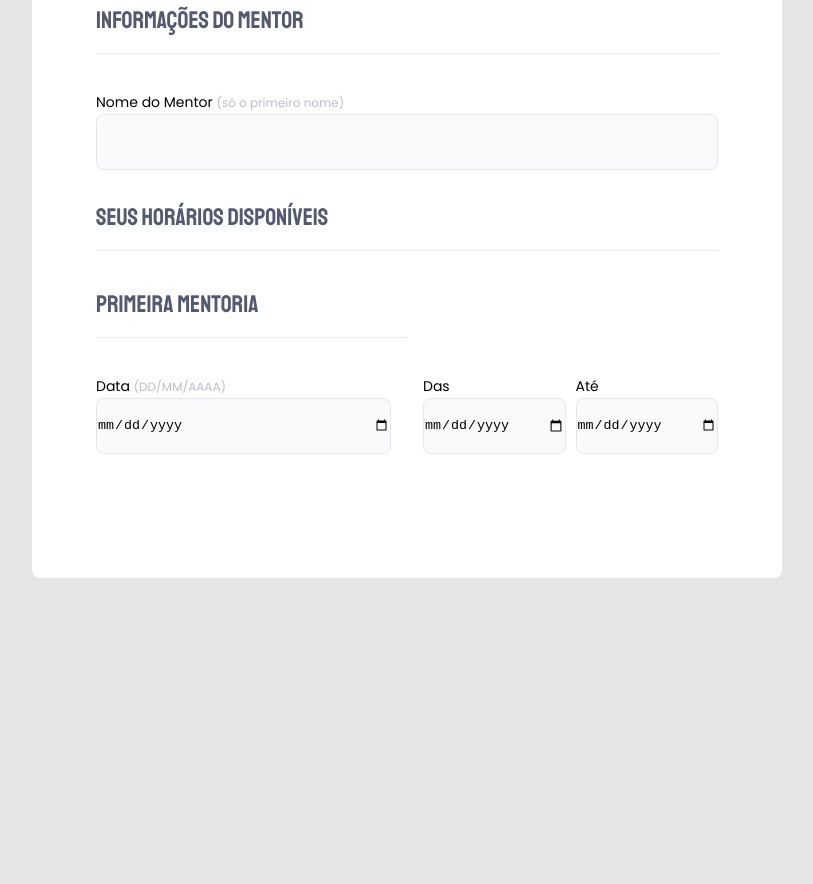
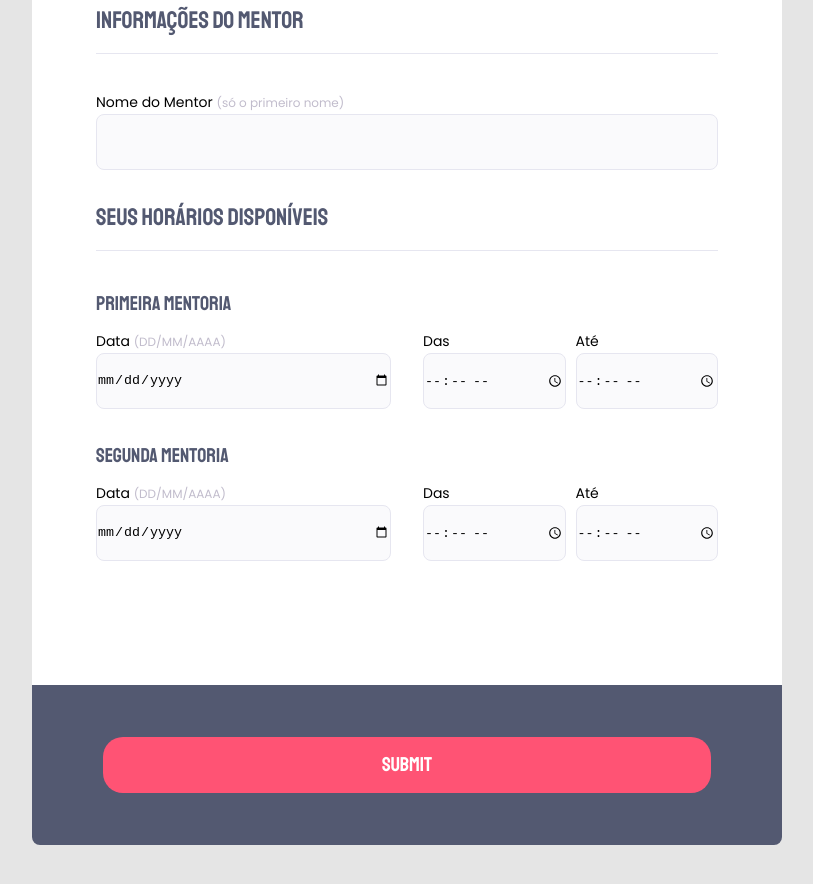
Before and after one commit to LucasFCdev/Desafio-Form, a plain HTML site: page Index.html in a window 1280 px wide. Shown: the part 754-1638 px from the top of the page, without its empty margins (233-1046 px from the left). Before the commit the page ends 1332 px from the top, so only its background shows below. Drawn offline with Linux system fonts and the light colour scheme.

Commit message:
Projeto Finalizado

```diff
--- a/Index.html
+++ b/Index.html
@@ -36,7 +36,7 @@
           </div>
           <div class="input-wrapper">
             <label for="password">Senha <span>(minimo 6 caracteres)</span></label>
-            <input type="password" id="password">
+            <input type="password" id="password" minlength="8">
           </div>
       </fieldset>
       <fieldset>
@@ -57,16 +57,37 @@
           <div class="time">
             <div class="input-wrapper">
               <label for="time-start1">Das</label>
-              <input type="date" id="time-start1">
+              <input type="time" id="time-start1">
             </div>
             <div class="input-wrapper">
-              <label for="time-start2">Até</label>
-              <input type="date" id="time-start2">
+              <label for="time-end">Até</label>
+              <input type="time" id="time-end">
+            </div>
+          </div>
+        </fieldset>
+
+        <fieldset class="sub-field">
+          <legend class="sub-legend">Segunda Mentoria</legend>
+          <div class="input-wrapper">
+            <label for="date-1">Data <span>(DD/MM/AAAA)</span></label>
+            <input type="date" id="date-1">
+          </div>
+          <div class="time">
+            <div class="input-wrapper">
+              <label for="time-start1">Das</label>
+              <input type="time" id="time-start1">
+            </div>
+            <div class="input-wrapper">
+              <label for="time-end">Até</label>
+              <input type="time" id="time-end">
             </div>
           </div>
         </fieldset>
       </fieldset>
     </form>
+    <footer>
+      <input type="submit" name="Enviar" form="form">
+    </footer>
   </div>
 </body>
 </html>
--- a/style.css
+++ b/style.css
@@ -61,7 +61,7 @@ form{
 
   margin-top: 58px;
 
-  border-radius: 8px;
+  border-radius: 8px 8px 0 0;
 
   padding: 64px;
 }
@@ -143,3 +143,45 @@ fieldset legend{
 .time > :nth-child(n){
   width: 50%;
 }
+
+.sub-field legend{
+  font-family: 'Staatliches', cursive;
+  font-weight: 400;
+  font-size: 20px;
+  line-height: 34px;
+
+  border: none;
+  padding-bottom: 0;
+  margin-bottom: 8px;
+}
+footer{
+  display: flex;
+  flex-direction: column;
+  margin-bottom: 90px;
+  height: 160px;
+  background-color: #535971;
+  border-radius: 0 0 8px 8px;
+
+  padding: 52px 71px;
+}
+footer input{
+ height: 56px;
+ background-color: #FF5374;
+ border-radius: 20px;
+
+ border: none;
+
+ font-family: 'Staatliches', cursive;
+ font-weight: 400;
+ font-size: 20px;
+ line-height: 26px;
+ color: #FFFFFF;
+}
+
+footer input:hover{
+  background-color: #f72650 ;
+  cursor: pointer;
+}
+input:invalid{
+  border: 1px solid #FF1010 ;
+}
```
